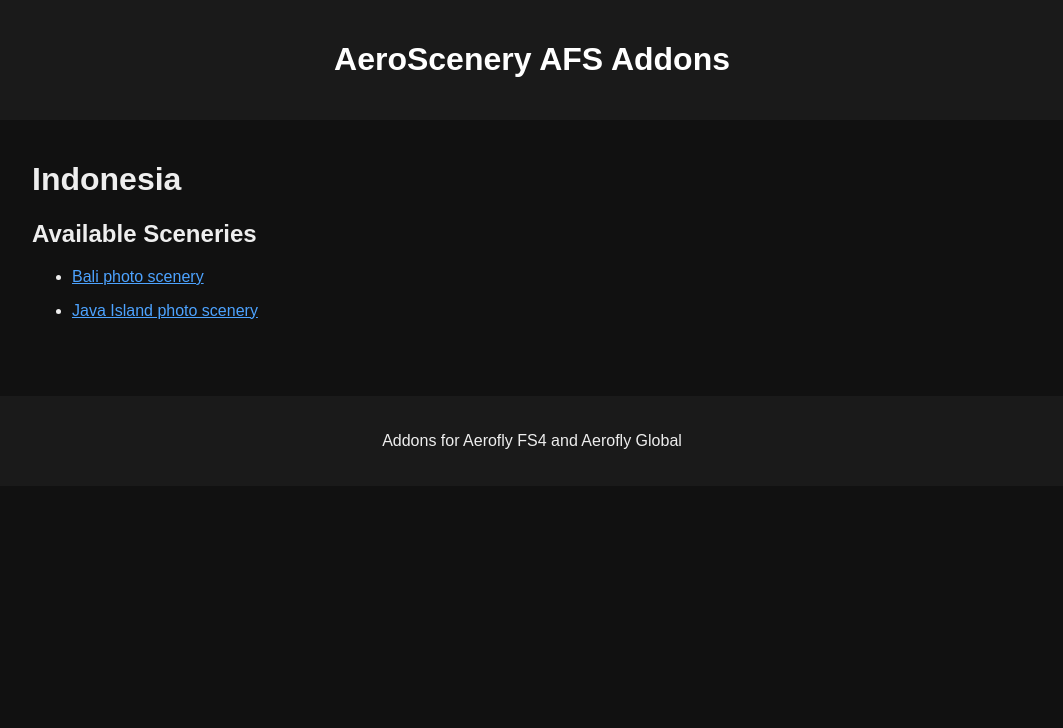
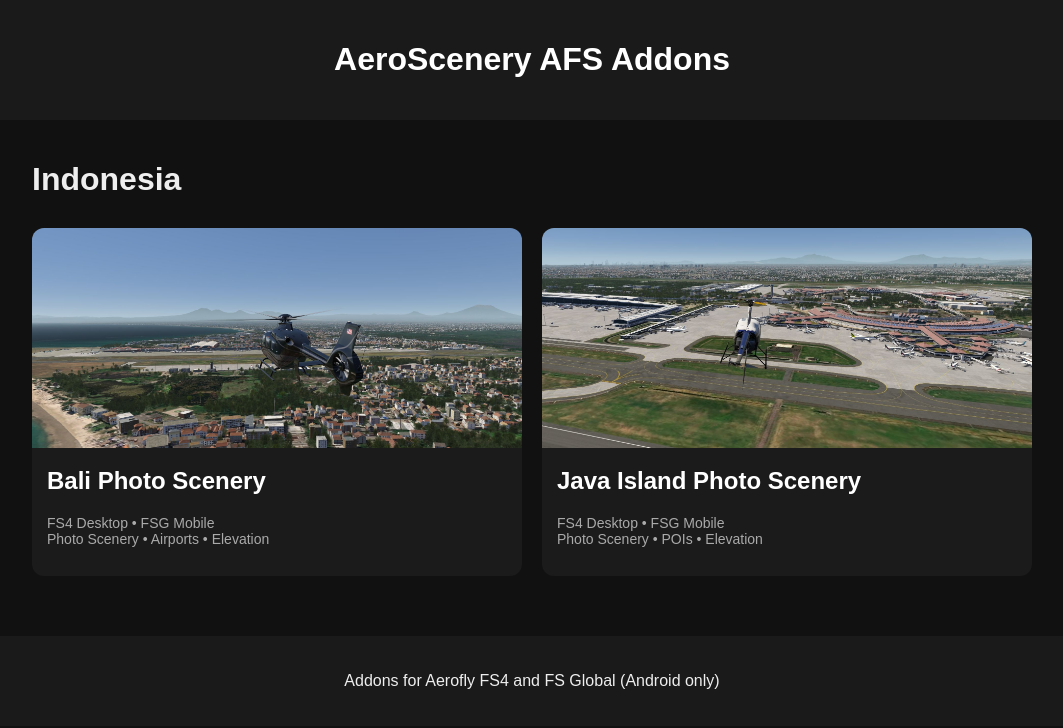
Before and after one commit to chrispriv/aeroscenery-afs_addons, a Jekyll site: the page built from countries/id.md, in a window 1280 px wide. Shown: the top 728 px of the page, without its empty margins (108-1171 px from the left). Built offline with Jekyll 4.4.1, drawn with Linux system fonts in a browser that asks for light colours.

Commit message:
Develop a basic structure with layout - on country level (first test)
Develop a basic structure with layout - on country level (first test)

```diff
--- a/_layouts/default.html
+++ b/_layouts/default.html
@@ -25,7 +25,7 @@
 
 <footer class="site-footer">
   <p>
-    Addons for Aerofly FS4 and Aerofly Global
+    Addons for Aerofly FS4 and FS Global (Android only)
   </p>
 </footer>
 
--- a/assets/css/style.css
+++ b/assets/css/style.css
@@ -32,6 +32,7 @@ a {
   text-align: center;
   background: #1a1a1a;
 }
+
 
 .country-grid {
   display: grid;
@@ -78,3 +79,43 @@ a {
   margin: 5px 0 0;
   color: #ccc;
 }
+
+
+.scenery-grid {
+  display: grid;
+  grid-template-columns: repeat(auto-fit, minmax(320px, 1fr));
+  gap: 20px;
+  margin-top: 30px;
+}
+
+.scenery-card {
+  background: #1b1b1b;
+  border-radius: 12px;
+  overflow: hidden;
+  text-decoration: none;
+  color: white;
+  transition: transform 0.2s ease;
+}
+
+.scenery-card:hover {
+  transform: scale(1.02);
+}
+
+.scenery-card img {
+  width: 100%;
+  height: 220px;
+  object-fit: cover;
+}
+
+.scenery-content {
+  padding: 15px;
+}
+
+.scenery-content h2 {
+  margin-top: 0;
+}
+
+.scenery-features {
+  color: #aaa;
+  font-size: 14px;
+}
--- a/countries/id.md
+++ b/countries/id.md
@@ -4,8 +4,36 @@ title: Indonesia
 ---
 # Indonesia
 
-## Available Sceneries
+<div class="scenery-grid">
 
-- [Bali photo scenery](../scenery/id_bali.md)
+<a class="scenery-card" href="../scenery/id_bali.html">
 
-- [Java Island photo scenery](../scenery/id_java.md)
+<img src="../assets/images/scenery/id_bali.jpg">
+
+<div class="scenery-content">
+<h2>Bali Photo Scenery</h2>
+
+<p class="scenery-features">
+FS4 Desktop • FSG Mobile<br>
+Photo Scenery • Airports • Elevation
+</p>
+</div>
+
+</a>
+
+<a class="scenery-card" href="../scenery/id_java.html">
+
+<img src="../assets/images/scenery/id_java.jpg">
+
+<div class="scenery-content">
+<h2>Java Island Photo Scenery</h2>
+
+<p class="scenery-features">
+FS4 Desktop • FSG Mobile<br>
+Photo Scenery • POIs • Elevation
+</p>
+</div>
+
+</a>
+
+</div>
```
Also changed, not shown: assets/images/scenery/hk_hk_macao_shenzhen.jpg (added), assets/images/scenery/id_bali.jpg (added), assets/images/scenery/id_java.jpg (added), assets/images/scenery/za_capetown.jpg (added).
